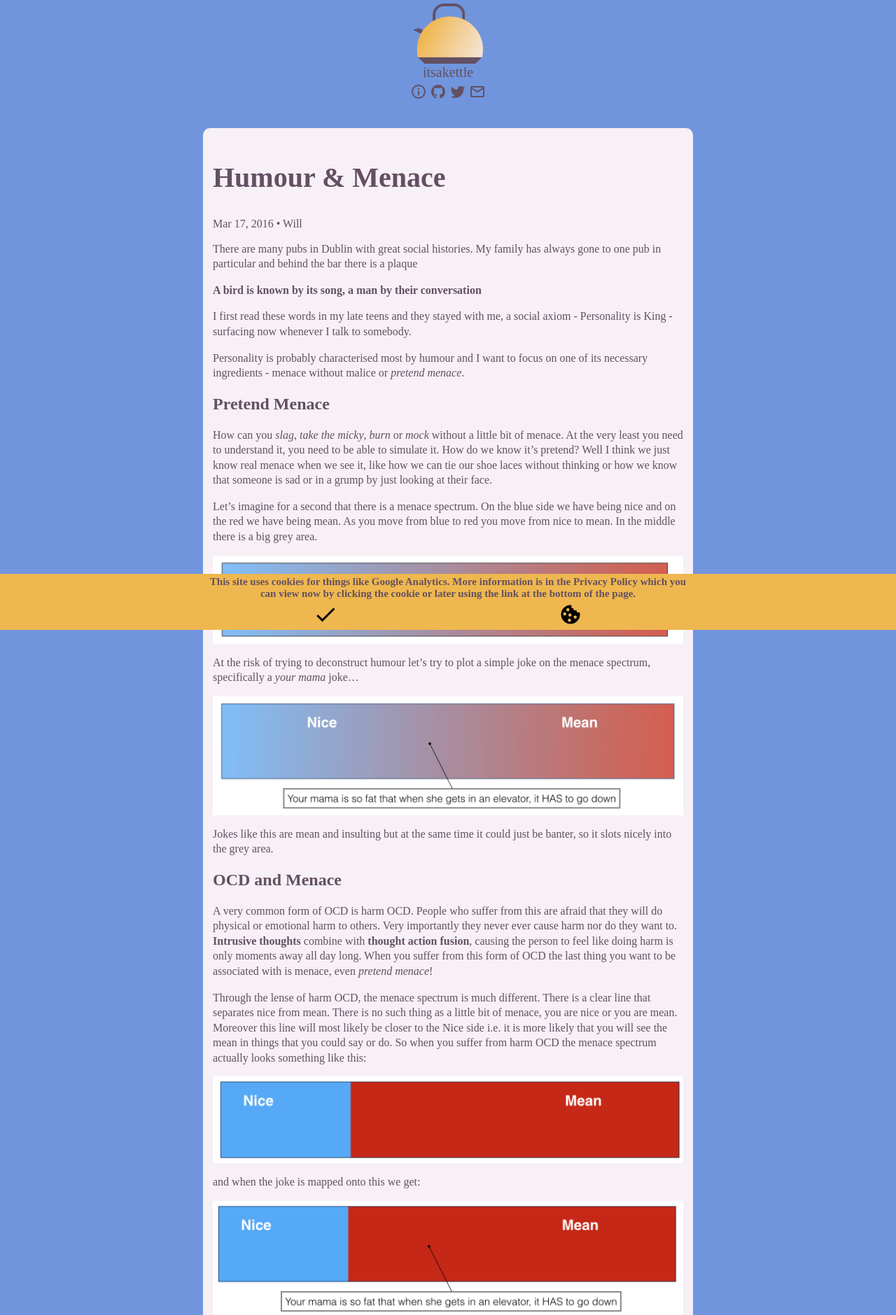
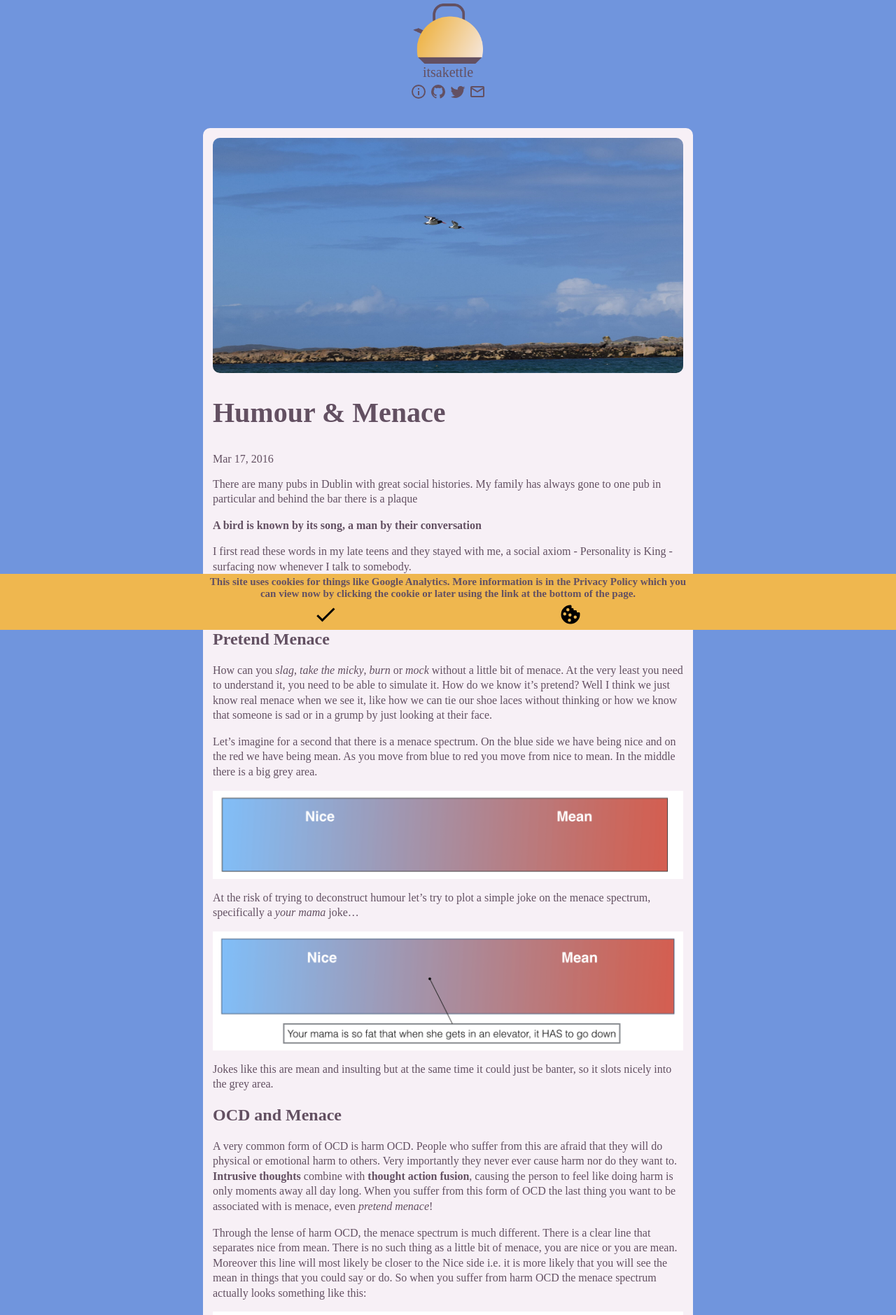
Before and after one commit to itsakettle/itsakettle.github.io, a Jekyll site: the page built from _posts/2016-03-17-humourmenace.markdown, in a window 1280 px wide. Shown: the top 1879 px of the page at 70% size. Built offline with Jekyll 4.4.1, drawn with Linux system fonts in a browser that asks for light colours.

Commit message:
tweaky tweak tweak tweak

```diff
--- a/_posts/2015-11-21-moments.markdown
+++ b/_posts/2015-11-21-moments.markdown
@@ -3,8 +3,9 @@ layout:     post
 title:      "Moments"
 subtitle:   ""
 date:       2015-11-21 16:00:00
-author:     "Will"
-header-img: "assets/img/foffocd/big_trees_q_compressed.jpg"
+image: "assets/img/foffocd/big_trees_q_compressed.jpg"
+category: OCD
+image_width: 100%
 ---
 
 Everyone seems to talk about *moments*. Somebody spills their coffee
--- a/_posts/2016-03-17-humourmenace.markdown
+++ b/_posts/2016-03-17-humourmenace.markdown
@@ -3,8 +3,9 @@ layout:     post
 title:      "Humour & Menace"
 subtitle:   ""
 date:       2016-03-17 16:00:00
-author:     "Will"
-header-img: "assets/img/foffocd/birds.jpg"
+image: "assets/img/foffocd/birds.jpg"
+category: OCD
+image_width: 100%
 ---
 
 There are many pubs in Dublin with great social histories. My family has always gone to one pub in particular and behind the bar there is a plaque
--- a/_posts/2016-07-15-mindfulnesscbt.markdown
+++ b/_posts/2016-07-15-mindfulnesscbt.markdown
@@ -3,8 +3,9 @@ layout:     post
 title:      "Mindfulness and CBT"
 subtitle:   ""
 date:       2016-07-15 15:00:00
-author:     "Will"
-header-img: "assets/img/foffocd/mindfulnessocd/wavingintothewind.jpg"
+image: "assets/img/foffocd/mindfulnessocd/wavingintothewind.jpg"
+category: OCD
+image_width: 100%
 ---
 In March on a beach in Connemara I was walking my dog and my wife, with a gale blowing in off the Atlantic. There is a sandbar separating one bay from another with waves hitting both sides of the beach. Below is a picture of this sandbar on a calm day, while above the gale was rushing on shore, blowing across the sandbar and catching the top of the waves on the far shore, spraying them backwards - it got me thinking.
 
--- a/css/main.scss
+++ b/css/main.scss
@@ -107,9 +107,10 @@ iframe {
 
 .grid {
   margin-top: 2%;
-  display: flex;
-  flex-wrap: wrap;
-  justify-content: center;
+  display: grid;
+  justify-items: center;
+  align-items: center;
+
 
   &-link {
     text-decoration: none;
@@ -119,6 +120,7 @@ iframe {
     display: flex;
     flex-direction: column;
     align-items: center;
+    justify-content: center;
     border-style: dashed;
     border-color: transparent;
     border-width: 1px;
@@ -127,6 +129,7 @@ iframe {
     padding-left: 10px;
     padding-right: 10px;
     border-radius: 10px;
+    width: fit-content;
   }
 
   &-item:hover {
```
Also changed, not shown: _posts/2015-11-21-autopilot.md (+0 -1 lines).
